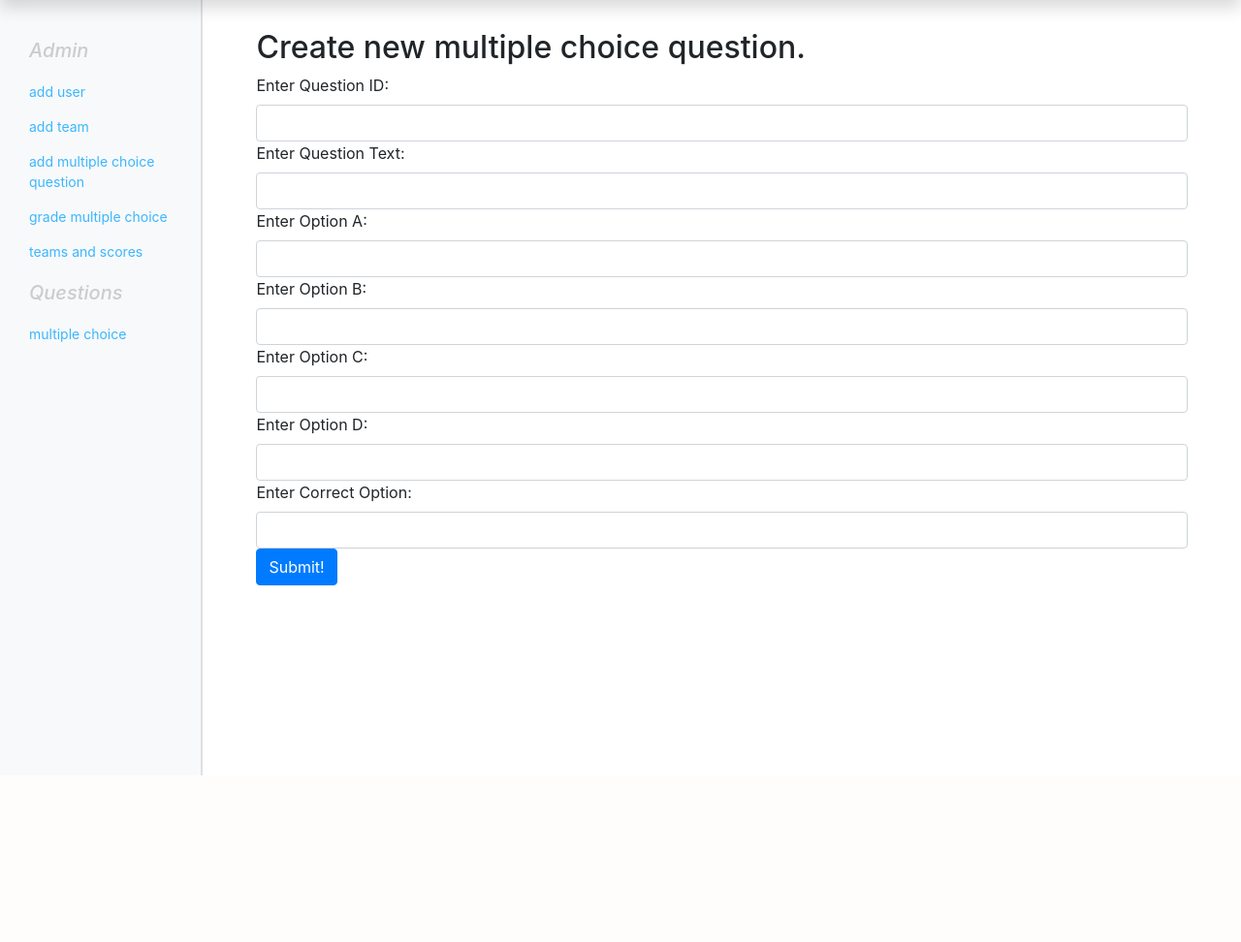
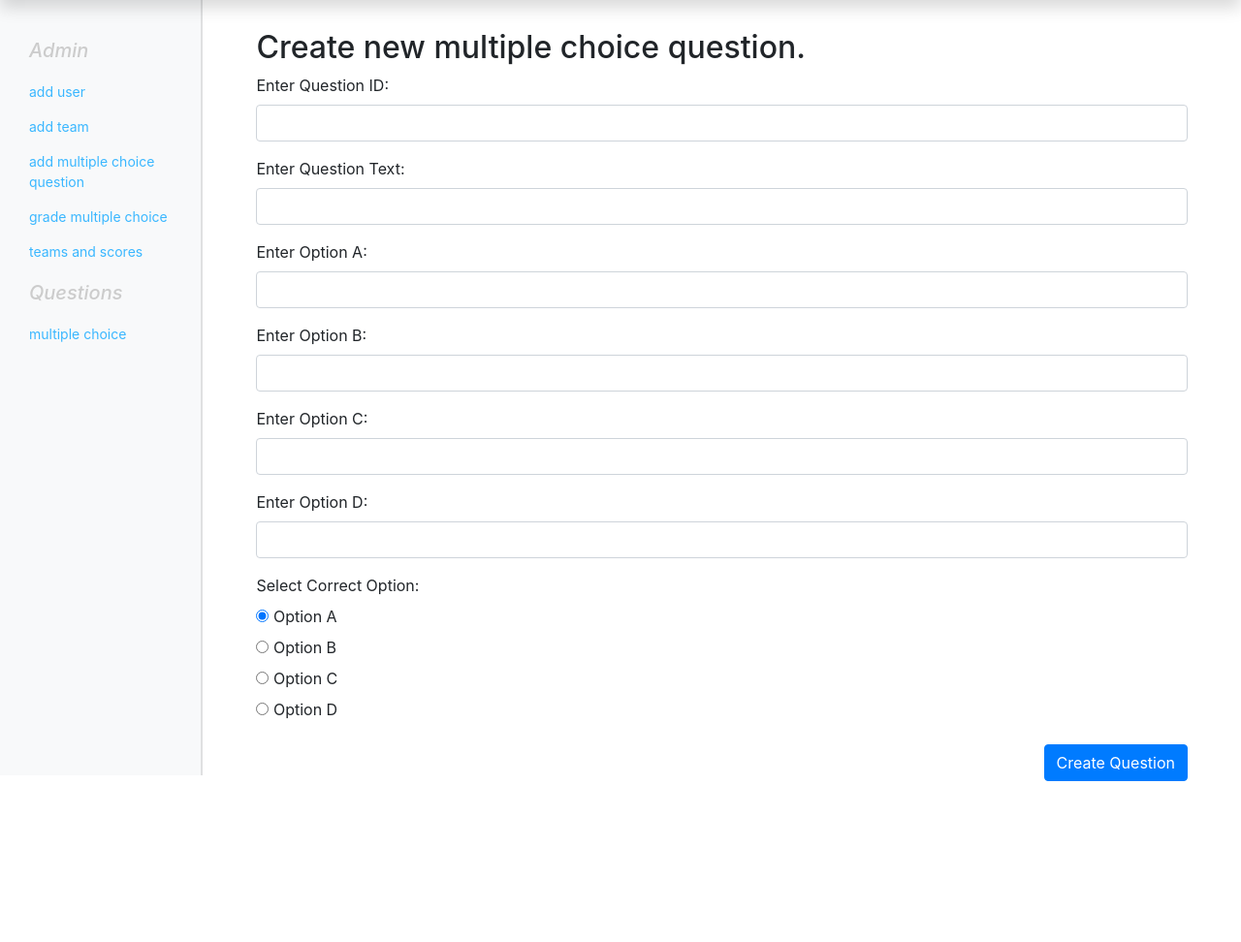
Before and after one commit to mrinnes/481teamproject, a Node server app: page /Questionnew in a window 1280 px wide. Shown: the part 130-1102 px from the top of the page at 97% size. Before the commit the page ends 930 px from the top, so only its background shows below. Run offline with Node 20, Linux system fonts and the light colour scheme; the visitor is signed in with stand-in values (Sample User, id 1); some libraries are stand-ins or nearby versions.

Commit message:
changed team and scores UI and changed add question/team UI

```diff
--- a/app.js
+++ b/app.js
@@ -134,7 +134,7 @@ app.post("/exampleteam", function(req, res) {
         if (err) {
             console.log(err);
         } else {
-            res.redirect("/examplemultiplechoice");
+            res.redirect("/displayteams");
         }
     });
 });
@@ -175,8 +175,18 @@ app.post("/deleteQuestion", function(req, res) {
           console.log("Deleted: " + req.query.questionID);
       }
   });
+  res.redirect("/examplemultiplechoice");
+});
 
-  res.redirect("/examplemultiplechoice");
+app.post("/deleteTeam", function(req, res) {
+  Team.deleteOne({name:req.query.name}, function(err, db) {
+      if(err){
+          console.log(err);
+      }else{
+          console.log("Deleted: " + req.query.name);
+      }
+  });
+  res.redirect("/displayteams");
 });
 
 //Addeding new GET function for adding team
--- a/views/Questionnew.ejs
+++ b/views/Questionnew.ejs
@@ -19,26 +19,61 @@
           <form  action="/examplemultiplechoice" method="POST">
 							<label>Enter Question ID:</label>
               <input class="form-control" type="text" name="ID" placeholder="">
+							<p></p>
 
 							<label>Enter Question Text:</label>
               <input class="form-control" type="text" name="question" placeholder="">
+							<p></p>
 
 							<label>Enter Option A:</label>
               <input class="form-control" type="text" name="option_A" placeholder="">
+							<p></p>
 
 							<label>Enter Option B:</label>
               <input class="form-control" type="text" name="option_B" placeholder="">
+							<p></p>
 
 							<label>Enter Option C:</label>
               <input class="form-control" type="text" name="option_C" placeholder="">
+							<p></p>
 
 							<label>Enter Option D:</label>
               <input class="form-control" type="text" name="option_D" placeholder="">
+							<p></p>
 
-							<label>Enter Correct Option:</label>
-              <input class="form-control" type="text" name="correct_option" placeholder="">
+							<label>Select Correct Option:</label>
+							<div class="checkbox">
+								<label>
+									<input type="radio" id="option1A" name="correct_option" value=A checked>
+									Option A
+								</label>
+							</div>
 
-              <button class="btn btn-primary" type="Submit">Submit!</button>
+							<div class="checkbox">
+								<label>
+									<input type="radio" id="option1B" name="correct_option>" value=B>
+									Option B
+								</label>
+							</div>
+
+							<div class="checkbox">
+								<label>
+									<input type="radio" id="option1A" name="correct_option" value=C>
+									Option C
+								</label>
+							</div>
+
+							<div class="checkbox">
+								<label>
+									<input type="radio" id="option1B" name="correct_option>" value=D>
+									Option D
+								</label>
+							</div>
+							<p></p>
+							<p></p>
+						  <div class="text-right">
+              	<button class="btn btn-primary" type="Submit">Create Question</button>
+							</div>
           </form>
 				</div>
 			</div>
```
Also changed, not shown: views/Teamnew.ejs (+21 -4 lines), views/displayteams.ejs (+26 -13 lines).
